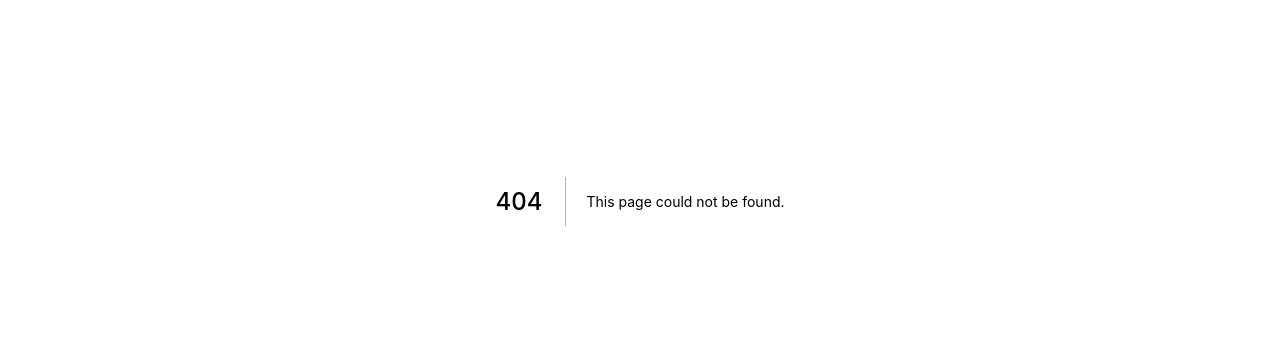
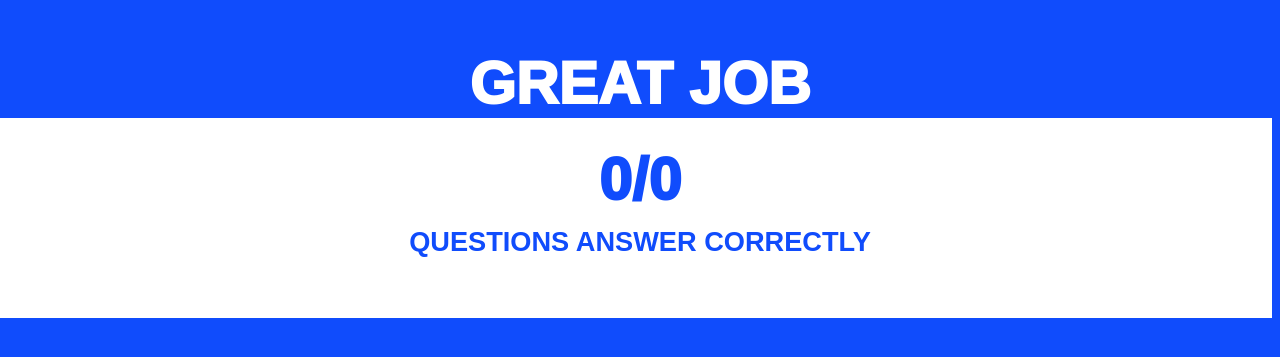
Before and after one commit to jivko25/Boom-Quiz, a Next.js app in the folder app/: page /final in a window 1280 px wide. Before the commit this address had no page. Shown: the part 199-556 px from the top of the page. Built offline with nearby package versions, Linux system fonts and the light colour scheme; a web font is replaced by a local one.

Commit message:
Add FinalPoints component + add final page

```diff
--- a/app/next.config.js
+++ b/app/next.config.js
@@ -1,3 +1,11 @@
 module.exports = {
-  reactStrictMode: true,
-}
+    env: {
+      api: 'https://parseapi.back4app.com',
+      headers : {
+          'X-Parse-Application-Id' : 'l1TS6mTVAiXTWCquDUkYc6gq3jPJaLfO9WLEAn5L',
+          'X-Parse-REST-API-Key' : 'XtG8WAZmTYVIYafsc2rtwUGyZY8qDPW1RqSwh1RD',
+          'X-Parse-Revocable-Session' : '1',
+          'Content-Type' : 'application/json'
+      }
+    }
+  }
--- a/app/pages/_app.js
+++ b/app/pages/_app.jsx
@@ -1,10 +1,16 @@
+import { ThemeProvider } from '@emotion/react'
 import TaskProvider from '../src/components/common/TaskProvider'
+import theme from '../src/styles/theme'
 import '../styles/globals.css'
 
+
 function MyApp({ Component, pageProps }) {
+  console.log(theme.palette.background);
   return (
   <TaskProvider>
+    <ThemeProvider theme={theme}>
     <Component {...pageProps} />
+    </ThemeProvider>
   </TaskProvider>
   )
 }
--- /dev/null
+++ b/app/pages/final/index.jsx
@@ -0,0 +1,14 @@
+import { Typography } from '@mui/material';
+import { useContext } from 'react';
+import { CorrectAnswersContext, TaskContext } from '../../src/components/common/TaskProvider';
+import FinalPoints from '../../src/components/finalPoints/FinalPoints';
+
+export default function Index(){
+    const [tasks] = useContext(TaskContext);
+    const [finalCorrectAnswers, setFinalCorrectAnswers] = useContext(CorrectAnswersContext);
+    return(
+        <div>
+            <FinalPoints tasks={tasks.length} finalCorrectAnswers={finalCorrectAnswers}/>
+        </div>
+    )
+}
--- /dev/null
+++ b/app/pages/home.module.scss
@@ -0,0 +1,18 @@
+@use '../src/styles/colors.scss';
+
+.start{
+    width: 100%;
+    height: 200px;
+    text-align: center;
+    border-radius: 5rem !important;
+    font-size: 7vw !important;
+    color: colors.$primary_main !important;
+}
+
+.wrapper{
+    position: relative;
+    margin: auto;
+    width: 50%;
+    top: 30vh;
+    bottom: 30vh;
+}
--- /dev/null
+++ b/app/src/components/finalPoints/FinalPoints.module.scss
@@ -0,0 +1,16 @@
+@use '../../styles/colors.scss';
+
+.wrapper{
+    margin: auto;
+    position: relative;
+    top: 30vh;
+}
+
+.info{
+    margin: auto;
+    position: relative;
+    padding: 15px;
+    width: 400px;
+    height: 200px;
+    background-color: colors.$secondary_main;
+}
```
